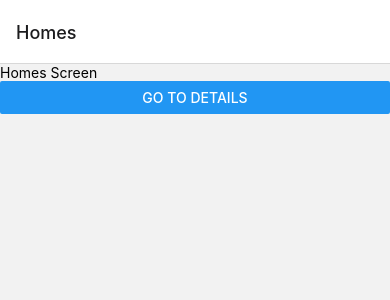
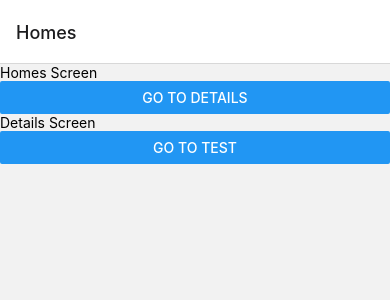
Before and after one commit to psteingh/LTRapp, a React Native app: screen / in a window 390 px wide. Shown: the top 300 px of the page. Built offline with nearby package versions, Linux system fonts and the light colour scheme.

Commit message:
ltrapp0506125

```diff
--- a/App.js
+++ b/App.js
@@ -20,10 +20,18 @@ import Contact from './home/contact';
 function HomeScreen({navigation}) {
   return (
       <View>
+      <View>
         <Text>Homes Screen</Text>
           <Button
               title="Go to Details"
               onPress={() => navigation.navigate('Details') } />
+      </View>
+      <View>
+        <Text>Details Screen</Text>
+        <Button
+          title="Go to Test"
+          onPress={() => navigation.navigate('Test') } />
+      </View>
       </View>
   )}
 
@@ -32,8 +40,8 @@ function DetailScreen({navigation}) {
       <View>
         <Text>Details Screen</Text>
         <Button
-          title="Go to Homes"
-          onPress={() => navigation.navigate('Homes') } />
+          title="Go to Test"
+          onPress={() => navigation.navigate('Test') } />
       </View>
   )}
 
@@ -79,10 +87,10 @@ export default function App() {
   return (
     <NavigationContainer>
     <Stack.Navigator>
-      {/* <Stack.Screen name="MyTabs" component={MyTabs} /> */}
       <Stack.Screen name="Homes" component={HomeScreen} />
       <Stack.Screen name="Details" component={DetailScreen} />
       <Stack.Screen name="Test" component={TestScreen} />
+      <Stack.Screen name="MyTabs" component={MyTabs} />
     </Stack.Navigator>
     </NavigationContainer>
   );
```
